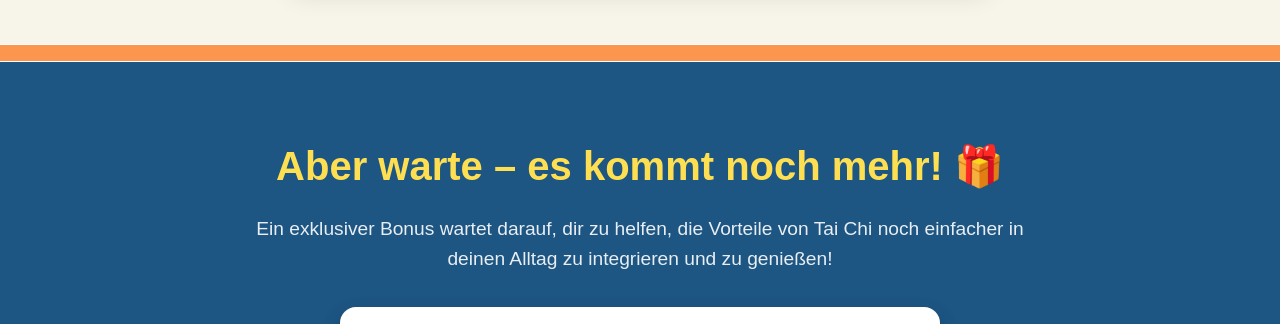
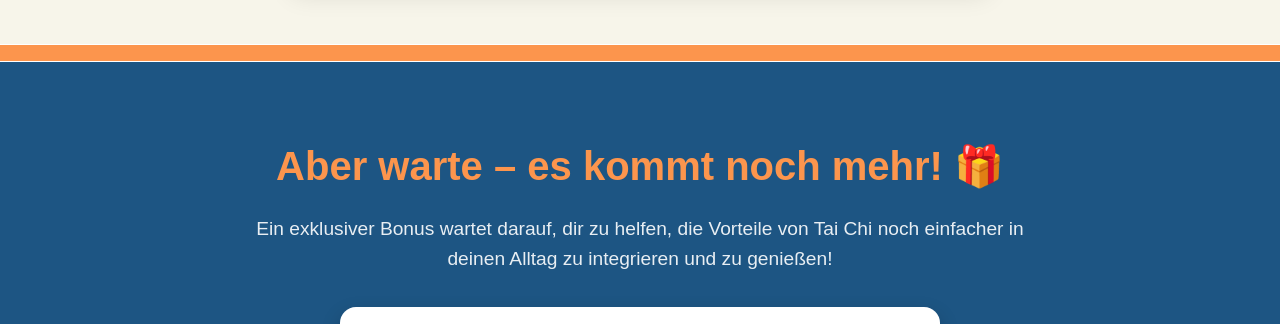
Before and after one commit to Nello29/taichiabnehmen, a plain HTML site: page danke/index.html in a window 1280 px wide. Shown: the part 880-1204 px from the top of the page. Drawn offline with Linux system fonts and the light colour scheme.

Commit message:
Update index.html

```diff
--- a/danke/index.html
+++ b/danke/index.html
@@ -230,7 +230,7 @@
     .bonus-headline{
       font-size:2rem;
       margin-bottom:1rem;
-      color:var(--yellow);
+      color:var(--light-orange);
       font-weight:bold;
     }
 
```
